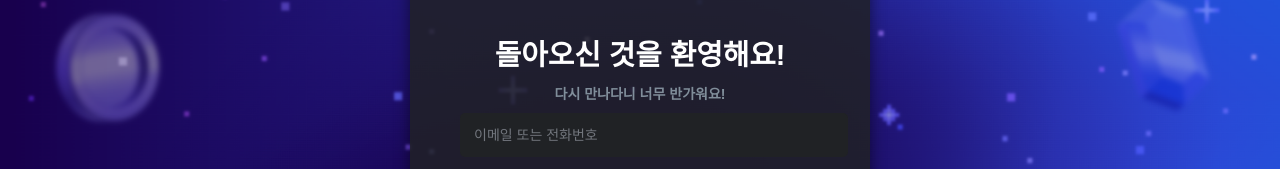
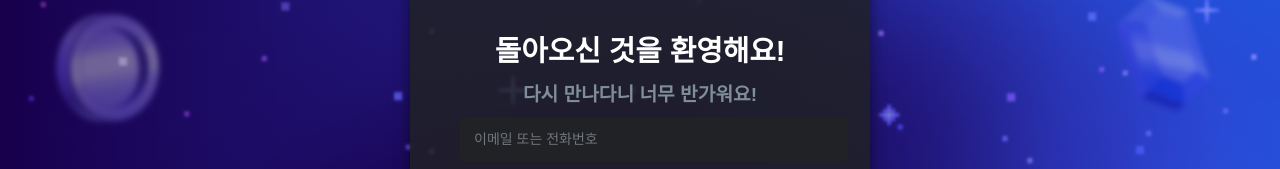
Before and after one commit to 7test357/h3110w0r1d, a plain HTML site: page profile/login/login.html in a window 1280 px wide. Shown: the part 202-371 px from the top of the page. Drawn offline with Linux system fonts and the light colour scheme.

Commit message:
Update login.html

```diff
--- a/profile/login/login.html
+++ b/profile/login/login.html
@@ -31,7 +31,7 @@
         h2 {
             color: rgba(153, 170, 181, 0.8); /* 연하게 설정 */
             margin: 0;
-            font-size: 14px;
+            font-size: 1.2em; /* 글자 크기를 2/3로 조정 */
         }
         input {
             width: 100%;
```
